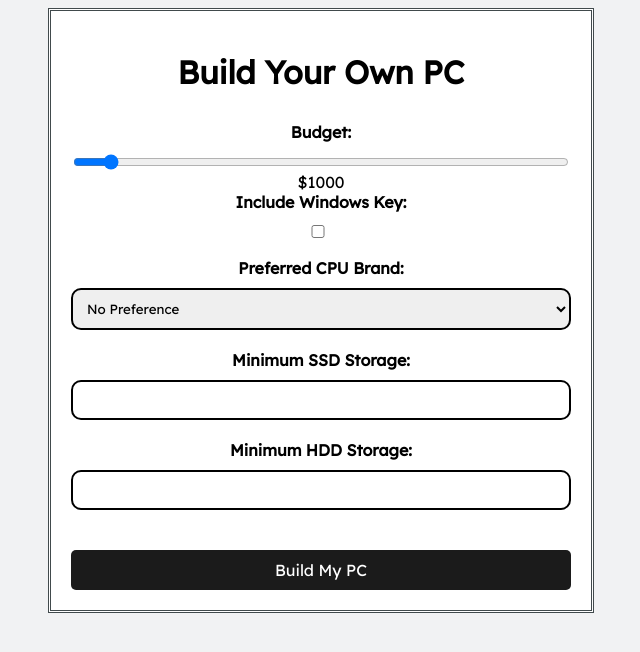
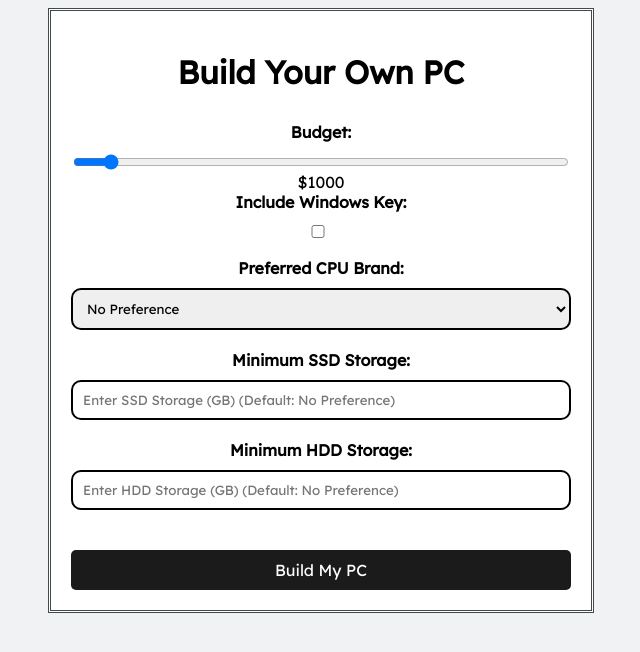
Before and after one commit to btagsip321/OptechOptimizer, a Flask app: page / in a window 1280 px wide. Shown: the top 652 px of the page, without its empty margins (319-959 px from the left). Run offline with Flask 2, Linux system fonts and the light colour scheme.

Commit message:
Update index.html

```diff
--- a/templates/index.html
+++ b/templates/index.html
@@ -25,10 +25,10 @@
             </select>
 
             <label for="ssdStorage">Minimum SSD Storage:</label>
-            <input type="number" id="ssdStorage" name="ssdStorage">
+            <input type="number" id="ssdStorage" name="ssdStorage" placeholder="Enter SSD Storage (GB) (Default: No Preference)">
 
             <label for="hddStorage">Minimum HDD Storage:</label>
-            <input type="number" id="hddStorage" name="hddStorage">
+            <input type="number" id="hddStorage" name="hddStorage" placeholder="Enter HDD Storage (GB) (Default: No Preference)">
 
 
             <button type="submit">Build My PC</button>
```
